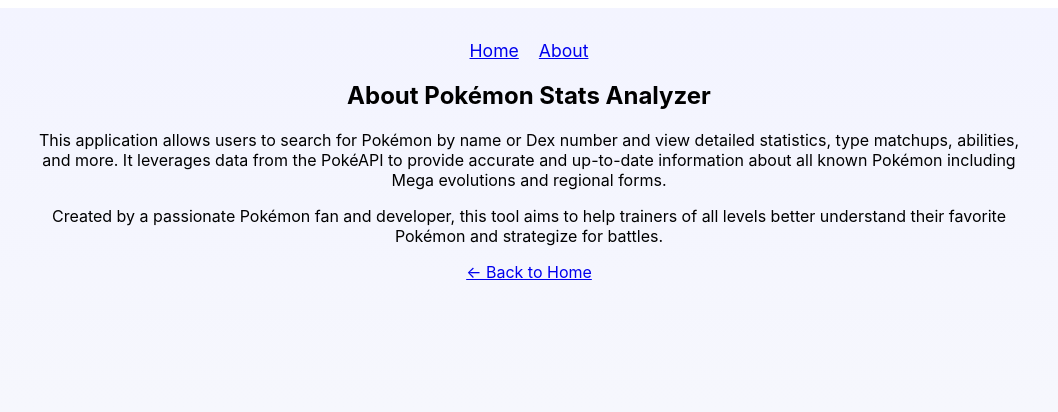
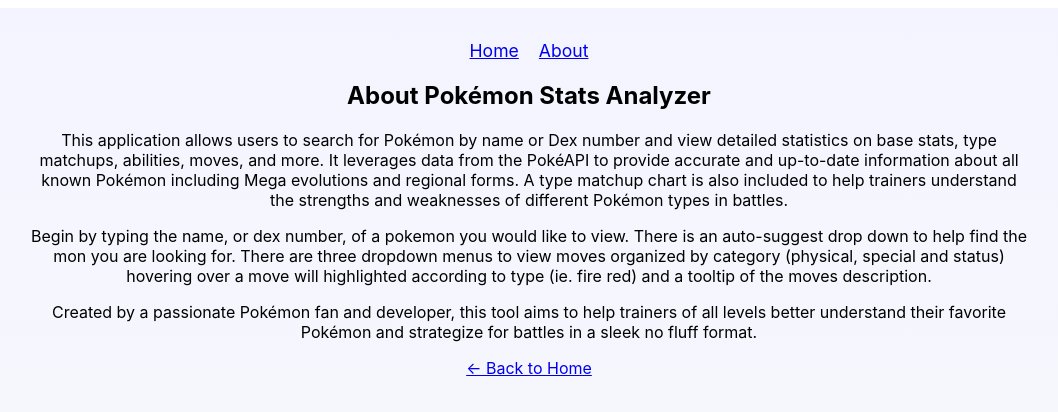
Before and after one commit to gerrywiegand/Pokemon-Stat-analyzer, a React (Vite) app: page /about in a window 1280 px wide. Shown: the top 412 px of the page, without its empty margins (111-1169 px from the left). Built offline with nearby package versions, Linux system fonts and the light colour scheme.

Commit message:
removed unused typechart and import of header from App

```diff
--- a/src/App.jsx
+++ b/src/App.jsx
@@ -4,7 +4,6 @@
 import SearchBar from "./components/Searchbar";
 import PokemonCard from "./components/PokemonCard";
 import TypeMatrix from "./components/TypeMatrix";
-import PokemonHeader from "./components/PokemonHeader";
 import "./styles/styles.css";
 import "./styles/App.css";
 
@@ -40,15 +39,25 @@
       <h2>About Pokémon Stats Analyzer</h2>
       <p>
         This application allows users to search for Pokémon by name or Dex
-        number and view detailed statistics, type matchups, abilities, and more.
-        It leverages data from the PokéAPI to provide accurate and up-to-date
-        information about all known Pokémon including Mega evolutions and
-        regional forms.
+        number and view detailed statistics on base stats, type matchups,
+        abilities, moves, and more. It leverages data from the PokéAPI to
+        provide accurate and up-to-date information about all known Pokémon
+        including Mega evolutions and regional forms. A type matchup chart is
+        also included to help trainers understand the strengths and weaknesses
+        of different Pokémon types in battles.
+      </p>
+      <p>
+        Begin by typing the name, or dex number, of a pokemon you would like to
+        view. There is an auto-suggest drop down to help find the mon you are
+        looking for. There are three dropdown menus to view moves organized by
+        category (physical, special and status) hovering over a move will
+        highlighted according to type (ie. fire red) and a tooltip of the moves
+        description.{" "}
       </p>
       <p>
         Created by a passionate Pokémon fan and developer, this tool aims to
         help trainers of all levels better understand their favorite Pokémon and
-        strategize for battles.
+        strategize for battles in a sleek no fluff format.
       </p>
       <Link to="/">← Back to Home</Link>
     </div>
```
